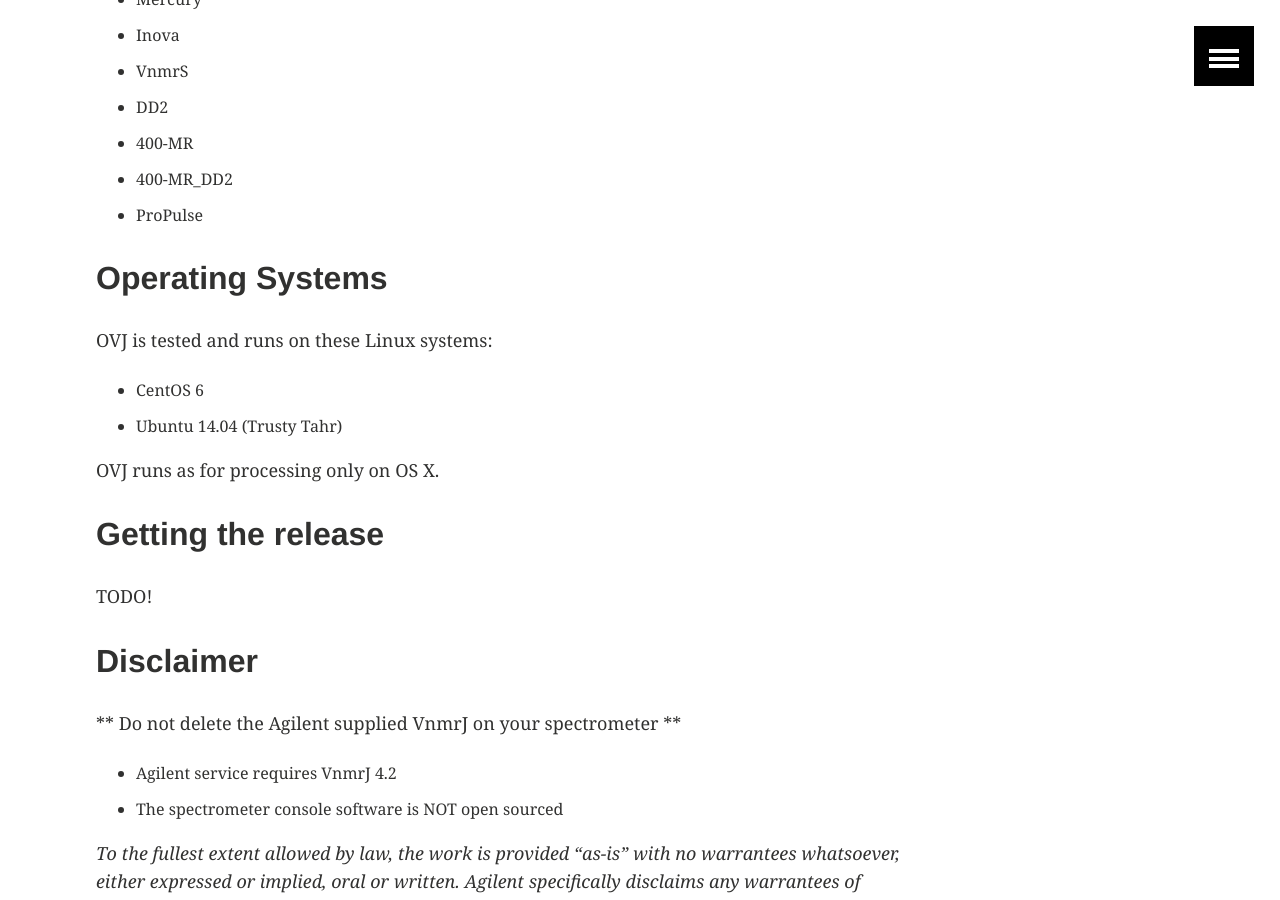
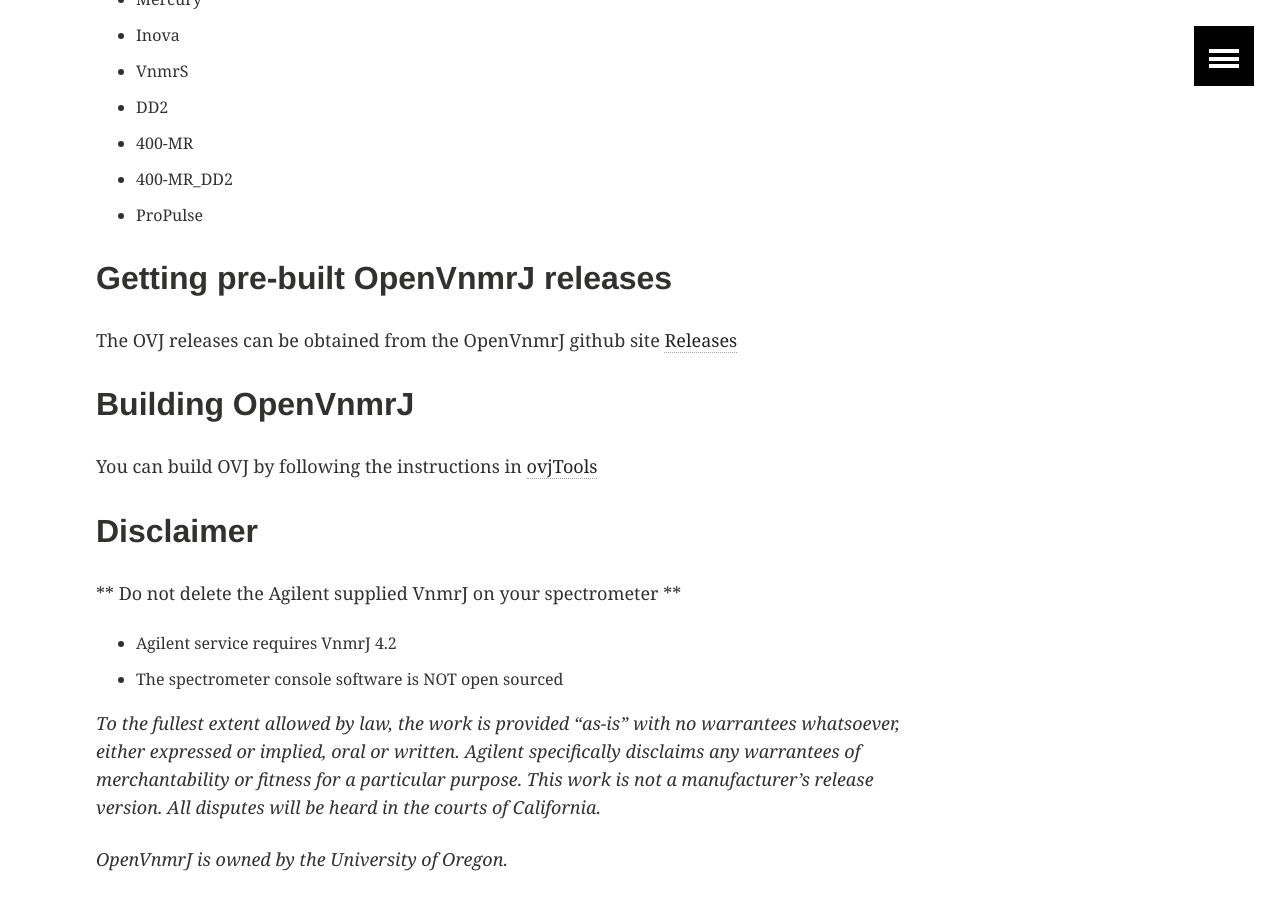
Before and after one commit to OpenVnmrJ/openvnmrj.github.io, a Jekyll site: the page built from _documentation/Downloading.md, in a window 1280 px wide and 900 px high, scrolled down 565 px. Built offline with Jekyll 4.4.1, drawn with Linux system fonts in a browser that asks for light colours.

Commit message:
Update Downloading.md

```diff
--- a/_documentation/Downloading.md
+++ b/_documentation/Downloading.md
@@ -19,17 +19,13 @@
  * 400-MR_DD2
  * ProPulse
 
-## Operating Systems ##
+## Getting pre-built OpenVnmrJ releases ##
 
-OVJ is tested and runs on these Linux systems:
- * CentOS 6
- * Ubuntu 14.04 (Trusty Tahr)
+The OVJ releases can be obtained from the OpenVnmrJ github site [Releases](https://github.com/OpenVnmrJ/OpenVnmrJ/releases)
 
-OVJ runs as for processing only on OS X.
+## Building OpenVnmrJ ##
 
-## Getting the release ##
-
-TODO!
+You can build OVJ by following the instructions in [ovjTools](https://github.com/OpenVnmrJ/ovjTools)
 
 ## Disclaimer
 
```
